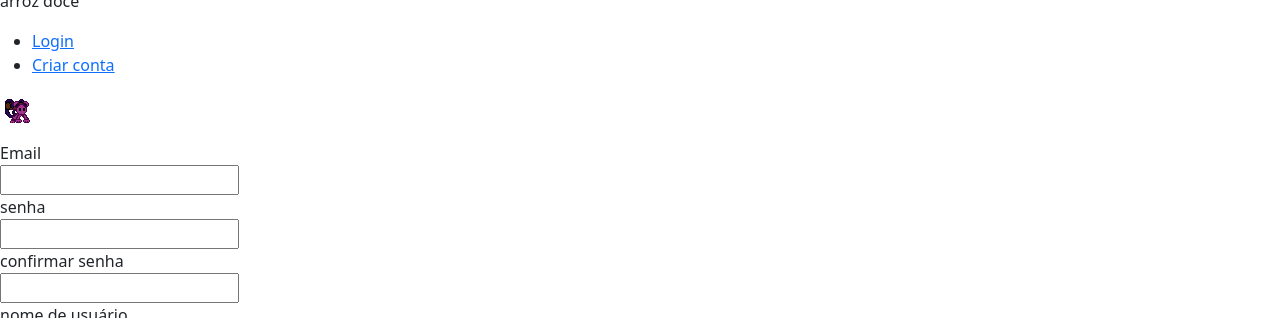
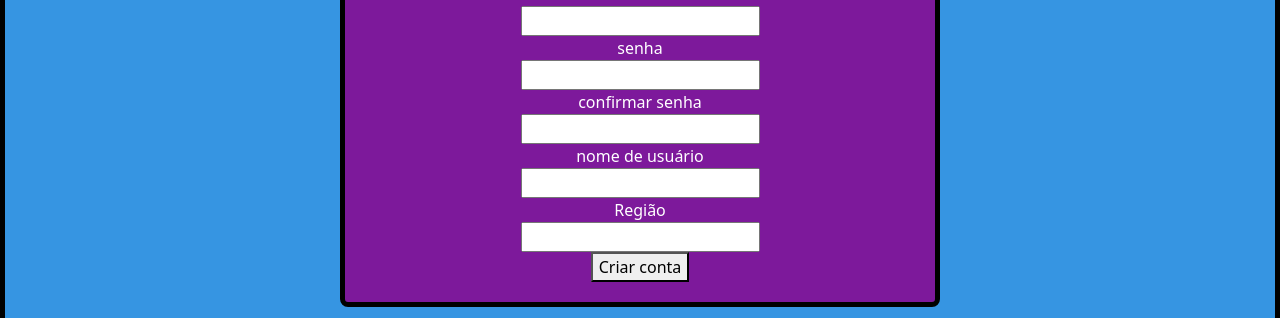
Before and after one commit to ricardopolvora/cu-de-peixe, a plain HTML site: page index.html in a window 1280 px wide. Shown: the part 275-593 px from the top of the page. Drawn offline with nearby package versions, Linux system fonts and the light colour scheme; the site is published under a folder, as on GitHub Pages, so addresses that start at the root find nothing.

Commit message:
Update index.html

```diff
--- a/index.html
+++ b/index.html
@@ -5,7 +5,7 @@
     <meta name="viewport" content="width=device-width, initial-scale=1.0">
     <title>O Famoso Cartiado</title>
     <link href="https://fonts.googleapis.com/css2?family=Press+Start+2P&display=swap" rel="stylesheet">
-    <link rel="stylesheet" href="/css/tudo_junto.css">
+    <link rel="stylesheet" href="./css/tudo_junto.css">
     <link href="https://cdn.jsdelivr.net/npm/bootstrap@5.1.3/dist/css/bootstrap.min.css" rel="stylesheet">
     <script src="https://cdn.jsdelivr.net/npm/bootstrap@5.1.3/dist/js/bootstrap.bundle.min.js"></script>
 <!-- Primary Meta Tags -->
```
